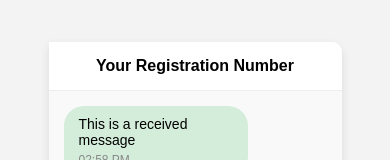
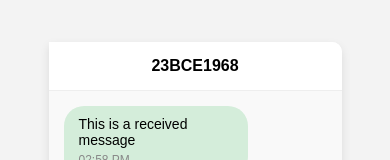
Before and after one commit to Shrivastava-Adityaraj2005/chat-app, a plain HTML site: page index.html in a window 390 px wide. Shown: the top 160 px of the page. Drawn offline with Linux system fonts and the light colour scheme.

```diff
--- a/index.html
+++ b/index.html
@@ -140,7 +140,7 @@
     <div class="challenge">
         <div class="redbx"></div>
         <div class="chat-container">
-            <div class="chat-header">Your Registration Number</div>
+            <div class="chat-header">23BCE1968</div>
             <div class="chat-messages">
                 <div class="message received" data-time="02:58 PM">This is a received message</div>
                 <div class="message sent" data-time="02:59 PM">This is a sent message</div>
```
